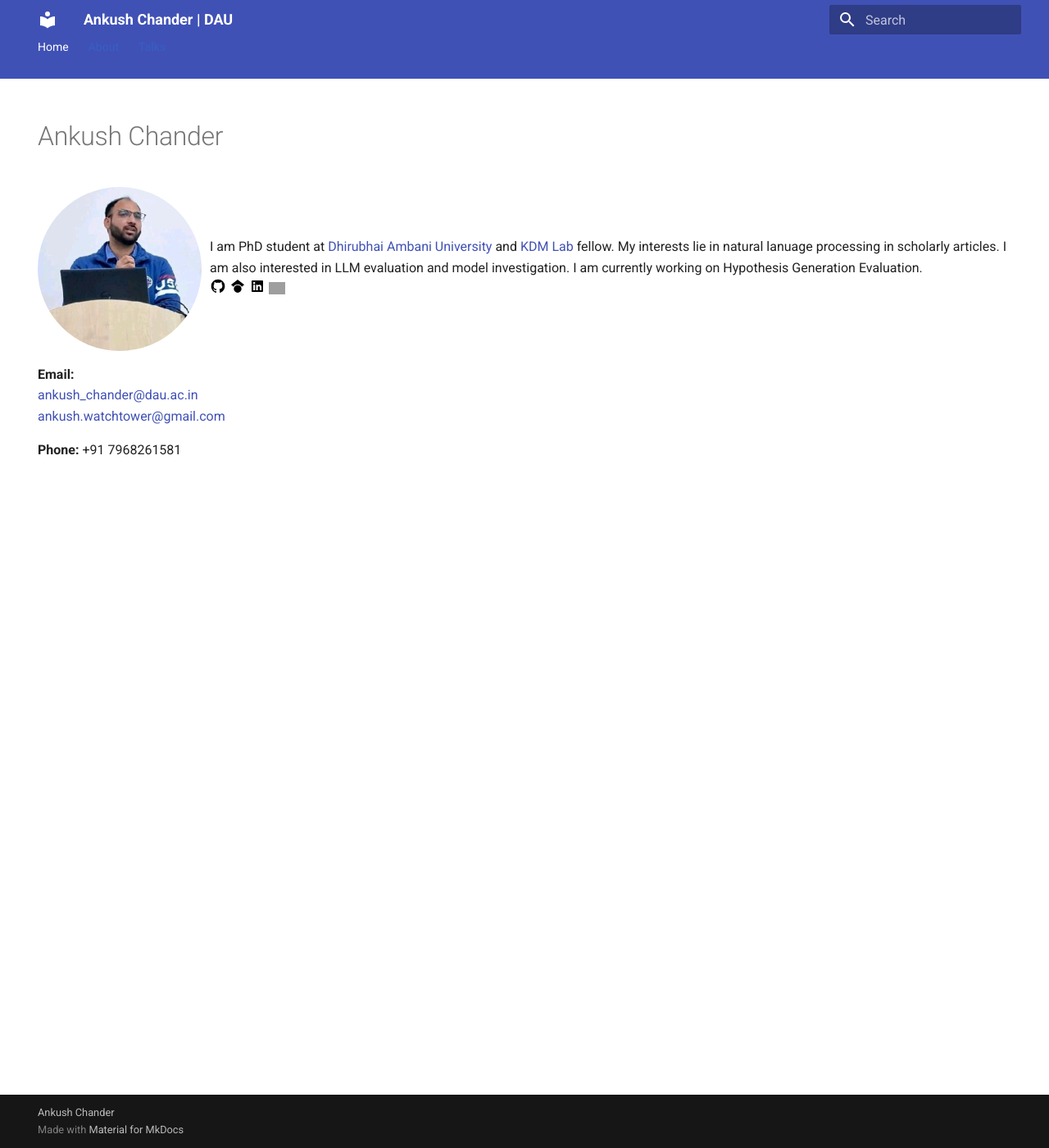
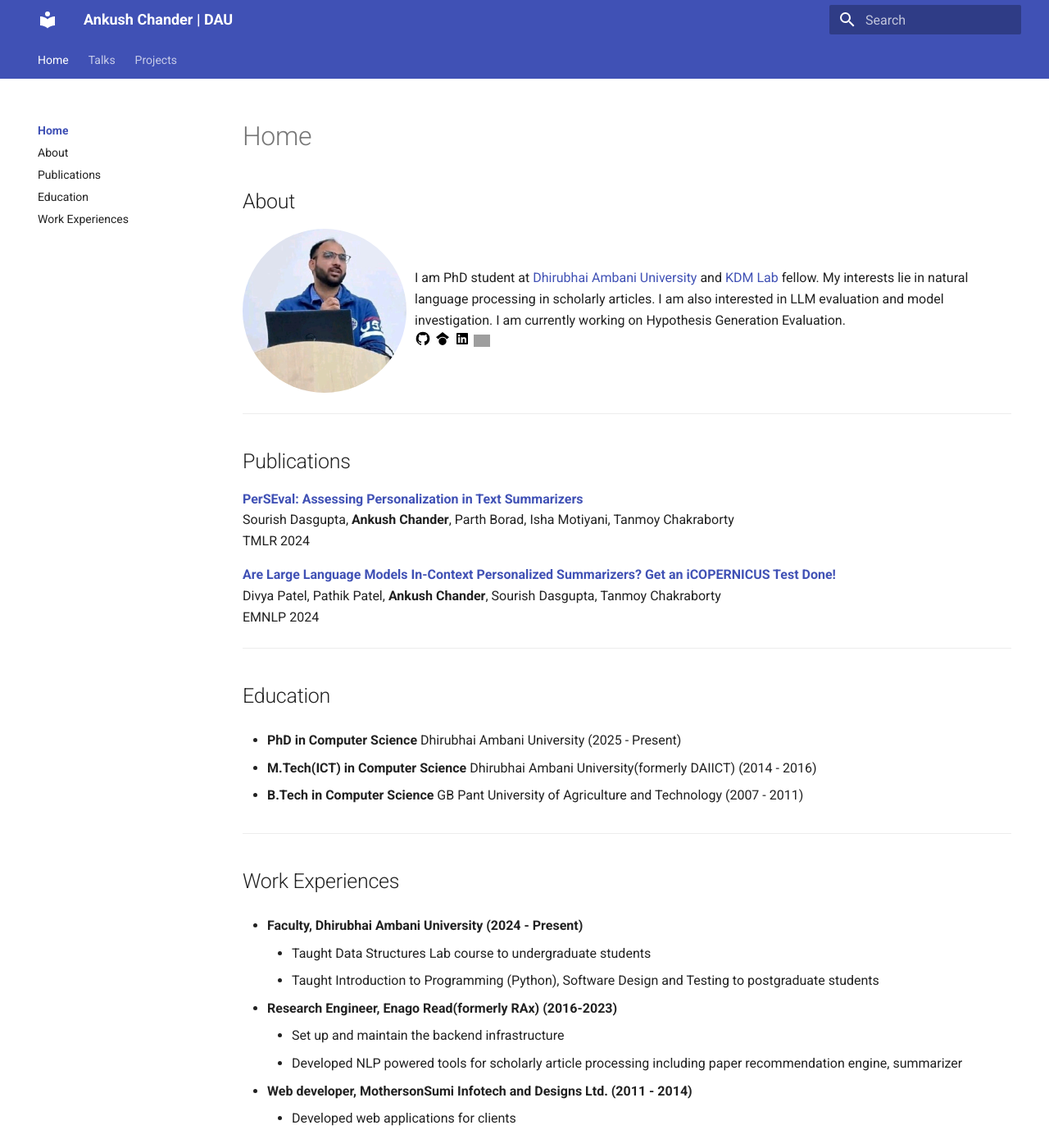
Before and after one commit to Ankush-Chander/homepage, an MkDocs documentation site: the page built from docs/index.md, in a window 1280 px wide and 1400 px high. Shown: the whole window at 82% size. Built offline with MkDocs 1.6.1 and Material for MkDocs 9.7.7, drawn with Linux system fonts in a browser that asks for light colours; grey boxes are pictures that could not be loaded.

Commit message:
add publications

```diff
--- a/docs/index.md
+++ b/docs/index.md
@@ -1,15 +1,15 @@
 ---
 hide:
-  - navigation
-  - toc
+- toc
 ---
 
-# Ankush Chander
+# Home
 
+## About {: #about }
 <div class="person">
         <img src="/../images/ankush_chander.jpeg" alt="Ankush Chander" style="width:200px; height:200px; border-radius:50%;">
         <div class="info">
-I am PhD student at <span><a href="https://dau.ac.in" target="_blank">Dhirubhai Ambani University</a></span> and  <span><a href="https://kdmlab.daiict.ac.in" target="_blank">KDM Lab</a></span> fellow. My interests lie in natural lanuage processing in scholarly articles. I am also interested in LLM evaluation and model investigation. I am currently working on Hypothesis Generation Evaluation.
+I am PhD student at <span><a href="https://dau.ac.in" target="_blank">Dhirubhai Ambani University</a></span> and  <span><a href="https://kdmlab.daiict.ac.in" target="_blank">KDM Lab</a></span> fellow. My interests lie in natural language processing in scholarly articles. I am also interested in LLM evaluation and model investigation. I am currently working on Hypothesis Generation Evaluation.
             <div><a href="https://github.com/Ankush-Chander" target="_blank"><img width="20px" height="20px" src="../images/github.svg" alt="Github" ></a>
             <a href="https://scholar.google.com/citations?user=FJBupV4AAAAJ&hl=en" target="_blank"><img width="20px" height="20px" src="../images/google-scholar.svg" alt="Google Scholar" ></a>
             <a href="https://www.linkedin.com/in/ankush-chander" target="_blank"><img width="20px" height="20px" src="../images/linkedin.svg" alt="LinkedIn" ></a>
@@ -17,6 +17,44 @@
         </div>
 </div>
 
+---
+
+## Publications {: #publications }
+**[PerSEval: Assessing Personalization in Text Summarizers](https://arxiv.org/pdf/2407.00453)**
+Sourish Dasgupta, **Ankush Chander**, Parth Borad, Isha Motiyani, Tanmoy Chakraborty
+TMLR 2024
+
+**[Are Large Language Models In-Context Personalized Summarizers? Get an iCOPERNICUS Test Done!](https://arxiv.org/pdf/2410.00149)**
+Divya Patel, Pathik Patel, **Ankush Chander**, Sourish Dasgupta, Tanmoy Chakraborty
+EMNLP 2024
+
+---
+
+## Education {: #education }
+- **PhD in Computer Science**
+Dhirubhai Ambani University (2025 - Present)
+
+- **M.Tech(ICT) in Computer Science**
+Dhirubhai Ambani University(formerly DAIICT) (2014 - 2016)
+
+- **B.Tech in Computer Science**
+GB Pant University of Agriculture and Technology (2007 - 2011)
+
+---
+
+## Work Experiences {: #work-experiences }
+- **Faculty, Dhirubhai Ambani University (2024 - Present)**
+    - Taught Data Structures Lab course to undergraduate students
+    - Taught Introduction to Programming (Python), Software Design and Testing to postgraduate students
+
+- **Research Engineer, Enago Read(formerly RAx) (2016-2023)**
+    - Set up and maintain the backend infrastructure
+    - Developed NLP powered tools for scholarly article processing including paper recommendation engine, summarizer
+
+- **Web developer, MothersonSumi Infotech and Designs Ltd. (2011 - 2014)**
+    - Developed web applications for clients
+
+---
 
 **Email:**
 ankush_chander@dau.ac.in
@@ -54,11 +92,11 @@
         margin: 0 auto; /* Centers the image horizontally */
     }
 
-    a {
+    /* a {
         color: #3366cc;
         text-decoration: none;
         display: inline!important;
-    }
+    } */
 
     @media (max-width: 768px) {
         .person {
--- a/mkdocs.yml
+++ b/mkdocs.yml
@@ -9,12 +9,16 @@
 
 ## Page tree
 nav:
-    - Home: index.md
-    - About: about.md
-    # - Projects: projects.md
-    # - 'Publications': 'publications.md'
-    # - 'Teaching': 'teaching.md'
-    - 'Talks': 'talks.md'
+    - Home:
+      - index.md
+      - About: '#about'
+      - Publications: '#publications'
+      - Education: '#education'
+      - Work Experiences: '#work-experiences'
+    - Talks:
+      - talks.md
+    - Projects:
+      - projects.md
     # - Blog:
     #     - blog/index.md
 
@@ -35,6 +39,7 @@
   features:
     - navigation.tabs
     - navigation.expand
+    - navigation.indexes
   palette:
     primary: indigo
     accent: purple
```
